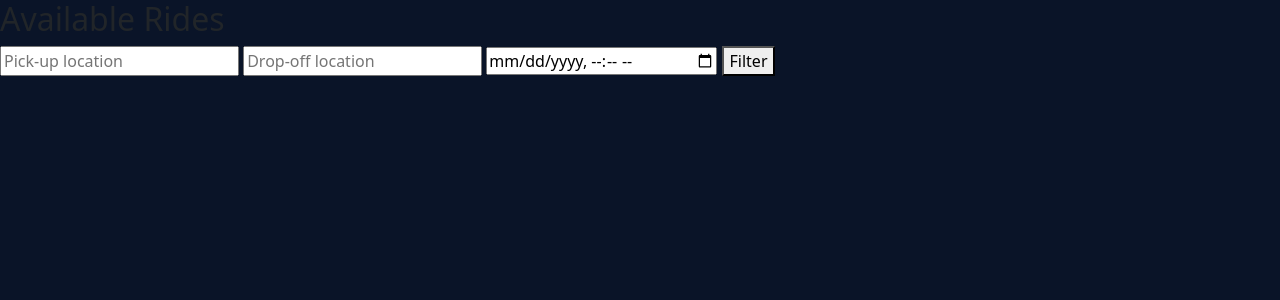
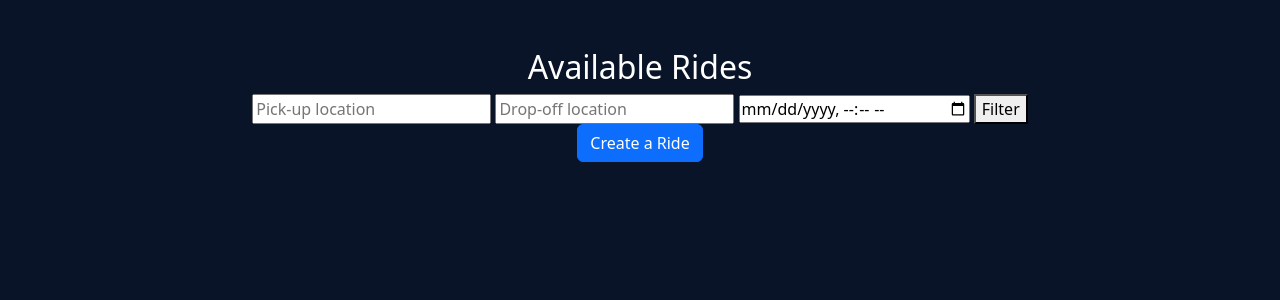
Before and after one commit to audsgegelods/BluePool, a Django app: page /rideposting/rides in a window 1280 px wide. Shown: the top 300 px of the page. Run offline with Django 5.2, Linux system fonts and the light colour scheme; data that the repository does not hold is empty.

Commit message:
integrated home page and some rideposting views together

```diff
--- a/bluepool/templates/home.html
+++ b/bluepool/templates/home.html
@@ -11,13 +11,15 @@
                 <div class="col">
                     {% if not user.is_authenticated %}
                         <a href="{% url 'login' %}" class="btn btn-primary">Log in</a>
+                        <a href="{% url 'user_management:profile_create' %}" class="btn btn-primary">Register Here</a>
                     {% else %}
+                        <p style="color:white;">Logged in as {{ user }}</p>
+                        <a href="{% url 'rideposting:ride_list' %}" class="btn btn-primary"> Find a Ride </a>
                         <form method="POST" action="{% url 'logout' %}">
                         {% csrf_token %}
                         <input type="submit" value="Logout">
                         </form>
                     {% endif %}
-                        <a href="{% url 'user_management:profile_create' %}" class="btn btn-primary">Register Here</a>
 
                 </div>
             </div>
--- a/bluepool/templates/ride_create.html
+++ b/bluepool/templates/ride_create.html
@@ -1,5 +1,6 @@
 {% extends 'base.html' %}
 
+<div class="container text-center pt-5">
 {% block title %}Create Ride{% endblock %}
 {% block content %}
         <h1>Create a New Ride:</h1>
@@ -10,3 +11,4 @@
             <button type="submit">Create New Ride</button>
         </form>
 {% endblock %}
+</div>
--- a/bluepool/templates/ride_list.html
+++ b/bluepool/templates/ride_list.html
@@ -2,8 +2,12 @@
 
 {% block content %}
 
-<h2> Available Rides </h2>
 
+<div class="container text-center pt-5">
+    <h2 style="color:white;"> Available Rides </h2>
+
+    <div class="row">
+        <div class="column">
             <form method="GET">
 
                 <input type="text" name="pick_up_loc" placeholder="Pick-up location"
@@ -17,7 +21,10 @@
                 <button type="submit">Filter</button>
 
             </form>
-
+        </div>
+        <div class="column">
+            <a href="{% url 'rideposting:ride_create' %}" class="btn btn-primary"> Create a Ride </a>
+        </div>
             {% for ride in rides %}
             <ul>
                 <li><h2 style="font-size: 18;">Ride {{ride.pk}}</h2>
@@ -28,6 +35,8 @@
                     <a style="font-size: 14;" href="{{ ride.get_absolute_url }}">View Ride Details</a>
                 </li>
             </ul>
+    </div>
+</div>
 {% endfor %}
 
 {% endblock %}
```
Also changed, not shown: bluepool/user_management/templates/profile-add.html (+4 -6 lines), bluepool/user_management/migrations/0005_alter_profile_id.py (added). Lines whose indentation alone changed are shown as unchanged.
